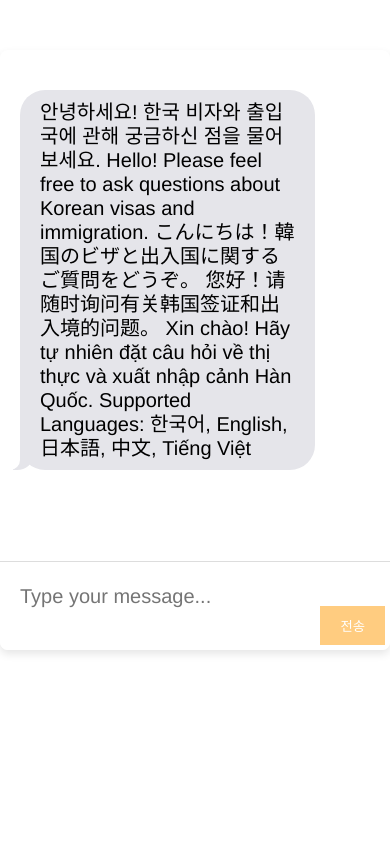
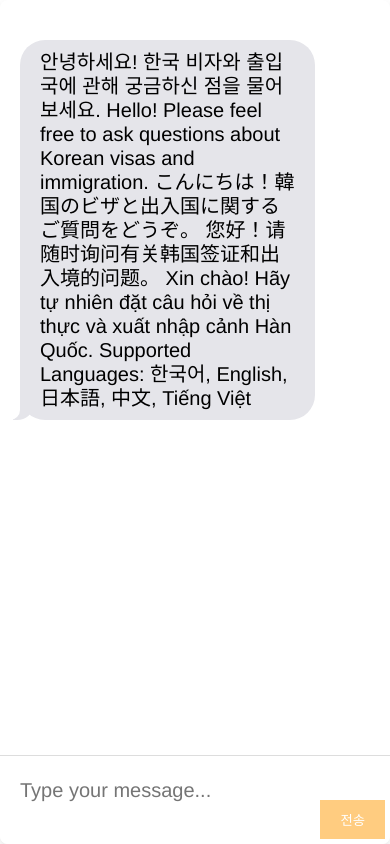
Before and after one commit to barnanacle/visa-chat, a plain HTML site: page index.html in a window 390 px wide. Drawn offline with Linux system fonts and the light colour scheme.

Commit message:
Update: Responsive design for mobile devices

```diff
--- a/index.html
+++ b/index.html
@@ -1,13 +1,11 @@
 <!DOCTYPE html>
 <html lang="kr">
-
 <head>
     <meta charset="UTF-8">
-    <meta name="viewport" content="width=device-width, initial-scale=1.0">
+    <meta name="viewport" content="width=device-width, initial-scale=1.0, maximum-scale=1.0, user-scalable=no, viewport-fit=cover">
     <title>챗봇</title>
     <link rel="stylesheet" href="style.css">
 </head>
-
 <body>
     <div id="chat-container">
         <div id="chat-box"></div>
@@ -18,5 +16,4 @@
     </div>
     <script src="script.js"></script>
 </body>
-
 </html>
--- a/style.css
+++ b/style.css
@@ -11,10 +11,12 @@
     font-size: 20px;
     font-weight: normal;
     max-width: 450px;
-      margin: 50px auto;
+    margin: 0 auto;
     display: flex;
     flex-direction: column;
     background-color: var(--page-background);
+    height: 100vh; /* 뷰포트 높이를 100%로 설정 */
+    padding: 0; /* 패딩 제거 */
 }
 
 #chat-container {
@@ -26,13 +28,14 @@
     overflow: hidden;
     display: flex;
     flex-direction: column;
-      height: 600px; /* 고정된 높이 설정 */
+    height: 100%; /* 컨테이너 높이를 100%로 설정 */
 }
 
 #chat-box {
     flex: 1;
     padding: 20px;
     overflow-y: auto;
+    -webkit-overflow-scrolling: touch; /* iOS 스크롤 개선 */
 }
 
   p {
```
Lines whose indentation alone changed are shown as unchanged.
